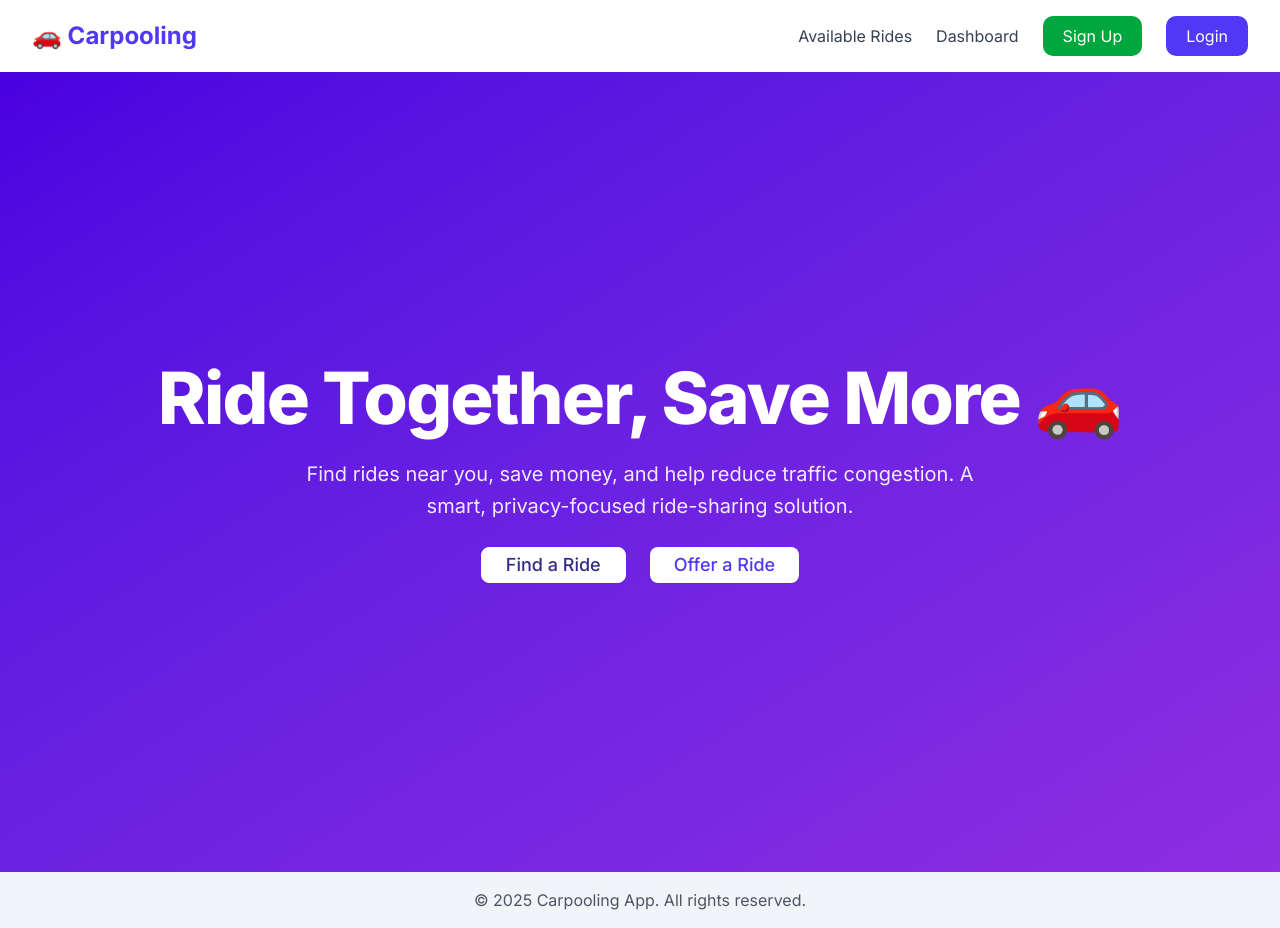
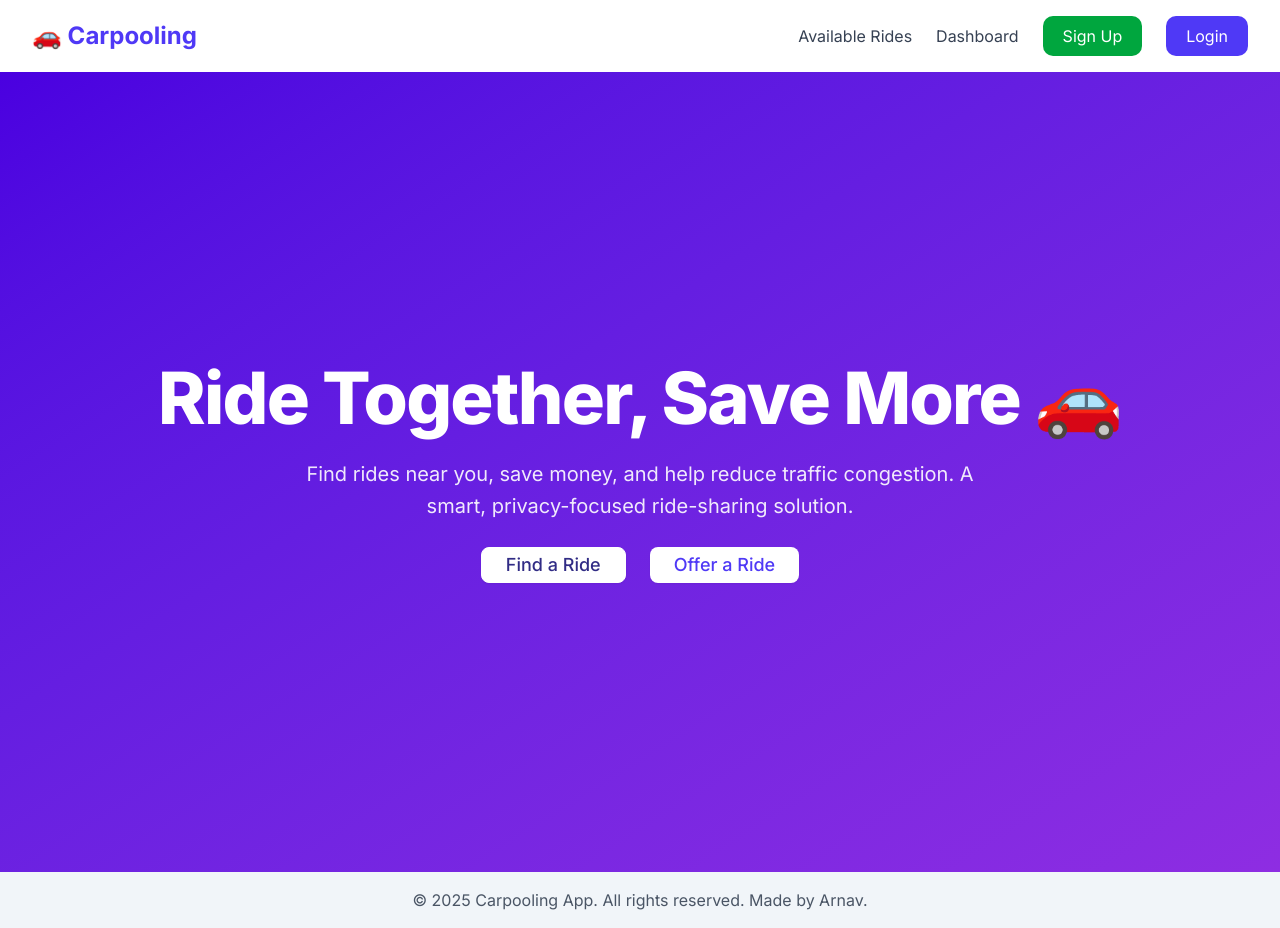
Before and after one commit to arnav-343-agarwal/Carpool, a Next.js app: page / in a window 1280 px wide. Built offline with nearby package versions, Linux system fonts and the light colour scheme; no server answers.

Commit message:
Footer updated

```diff
--- a/src/components/Footer.js
+++ b/src/components/Footer.js
@@ -1,7 +1,7 @@
 const Footer = () => {
     return (
       <footer className="py-4 text-center text-gray-600 dark:text-gray-400">
-        © {new Date().getFullYear()} Carpooling App. All rights reserved.
+        © {new Date().getFullYear()} Carpooling App. All rights reserved. Made by Arnav.
       </footer>
     );
   };
```
